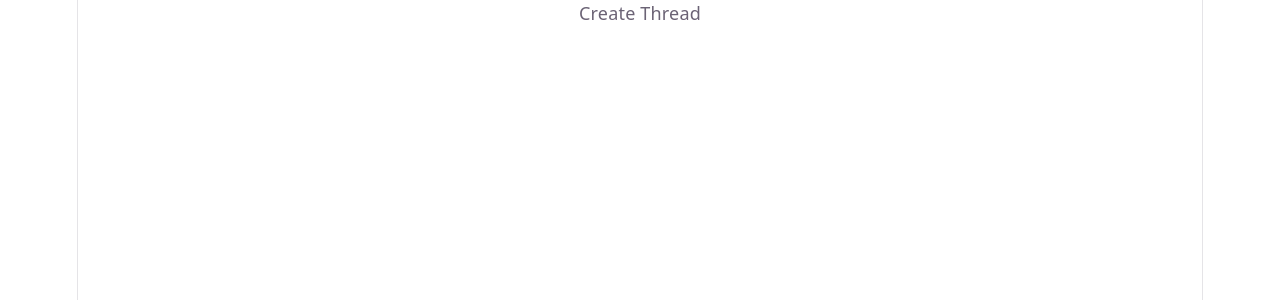
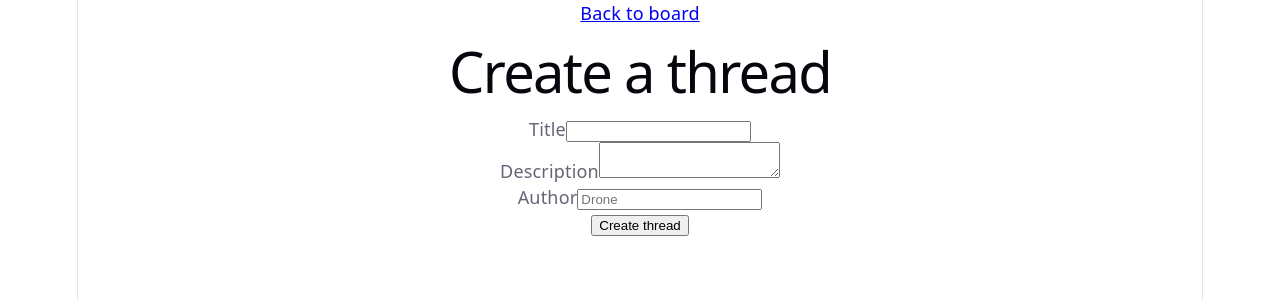
Before and after one commit to BeesWithMotion/thehive, a React (Vite) app in the folder frontend/: page /boards/1/new in a window 1280 px wide. Shown: the top 300 px of the page. Built offline with nearby package versions, Linux system fonts and the light colour scheme.

Commit message:
Can create threads from frontend (can't view them)

```diff
--- a/frontend/src/App.tsx
+++ b/frontend/src/App.tsx
@@ -10,8 +10,8 @@ function App() {
         <Routes>
           <Route path="/" element={<BoardListPage />} />
           <Route path="/boards/:boardAbbreviation" element={<BoardPage />} />
-          <Route path="/threads/:threadId" element={<ThreadPage />} />
           <Route path="/boards/:boardAbbreviation/new" element={<CreateThreadPage />} />
+          <Route path="/boards/:boardAbbreviation/threads/:threadId" element={<ThreadPage />} />
         </Routes>
       </BrowserRouter>
   );
--- a/frontend/src/api/client.ts
+++ b/frontend/src/api/client.ts
@@ -7,7 +7,6 @@ export async function apiGet<T>(path: string): Promise<T> {
 
     return response.json() as Promise<T>;
 }
-
 
 export async function apiPost<TResponse, TBody>(path: string, body: TBody): Promise<TResponse> {
     const response = await fetch(path, {
--- /dev/null
+++ b/frontend/src/api/threads.ts
@@ -0,0 +1,12 @@
+import { apiPost } from "./client";
+import type { CreateThreadRequest, Thread } from "../types/thread";
+
+export function createThread(
+    boardAbbreviation: string,
+    request: CreateThreadRequest
+) {
+    return apiPost<Thread, CreateThreadRequest>(
+        `/api/boards/${boardAbbreviation}/threads`,
+        request,
+    );
+}
--- a/frontend/src/pages/BoardPage.tsx
+++ b/frontend/src/pages/BoardPage.tsx
@@ -57,7 +57,7 @@ export function BoardPage() {
             </header>
 
             <section>
-                <h2>Threads</h2>
+                <h2>Active Threads</h2>
 
                 <Link to={`/boards/${board.boardAbbreviation}/new`}>
                     Create a thread
--- a/frontend/src/pages/CreateThreadPage.tsx
+++ b/frontend/src/pages/CreateThreadPage.tsx
@@ -1,3 +1,99 @@
+import { useState } from "react";
+import type { FormEvent } from "react";
+import { Link, useNavigate, useParams } from "react-router-dom";
+import { createThread } from "../api/threads";
+
 export function CreateThreadPage() {
-    return <main>Create Thread</main>;
+    const { boardAbbreviation } = useParams<{ boardAbbreviation: string }>();
+    const navigate = useNavigate();
+
+    const [threadTitle, setThreadTitle] = useState("");
+    const [threadDescription, setThreadDescription] = useState("");
+    const [threadAuthor, setThreadAuthor] = useState("");
+
+    const [isSubmitting, setIsSubmitting] = useState(false);
+    const [errorMessage, setErrorMessage] = useState<string | null>(null);
+
+    async function handleSubmit(event: FormEvent<HTMLFormElement>) {
+        event.preventDefault();
+
+        if (!boardAbbreviation) {
+            setErrorMessage("No board abbreviation provided");
+            return;
+        }
+
+        setIsSubmitting(true);
+        setErrorMessage(null);
+
+        try {
+            const createdThread = await createThread(boardAbbreviation, {
+                threadTitle,
+                threadDescription,
+                threadAuthor
+            });
+
+            navigate(`/boards/${createdThread.boardAbbreviation}/threads/${createdThread.threadId}`);
+        } catch (error) {
+            const message = error instanceof Error ? error.message : "Error while creating thread";
+            setErrorMessage(message);
+        } finally {
+            setIsSubmitting(false);
+        }
+    }
+
+    return (
+        <main>
+            <nav>
+                <Link to={boardAbbreviation ? `/boards/${boardAbbreviation}` : "/"}>
+                    Back to board
+                </Link>
+            </nav>
+
+            <h1>Create a thread</h1>
+
+            {errorMessage && <p>{errorMessage}</p>}
+
+            <form onSubmit={handleSubmit}>
+                <div>
+                    <label htmlFor="threadTitle">Title</label>
+                    <input
+                        id="threadTitle"
+                        name="threadTitle"
+                        type="text"
+                        value={threadTitle}
+                        onChange={(event) => setThreadTitle(event.target.value)}
+                        required
+                        maxLength={255}
+                    />
+                </div>
+
+                <div>
+                    <label htmlFor="threadDescription">Description</label>
+                    <textarea
+                        id="threadDescription"
+                        name="threadDescription"
+                        value={threadDescription}
+                        onChange={(event) => setThreadDescription(event.target.value)}
+                    />
+                </div>
+
+                <div>
+                    <label htmlFor="threadAuthor">Author</label>
+                    <input
+                        id="threadAuthor"
+                        name="threadAuthor"
+                        type="text"
+                        value={threadAuthor}
+                        onChange={(event) => setThreadAuthor(event.target.value)}
+                        maxLength={80}
+                        placeholder="Drone"
+                    />
+                </div>
+
+                <button type="submit" disabled={isSubmitting}>
+                    {isSubmitting ? "Creating..." : "Create thread"}
+                </button>
+            </form>
+        </main>
+    )
 }
--- a/frontend/src/types/thread.ts
+++ b/frontend/src/types/thread.ts
@@ -6,3 +6,9 @@ export type Thread = {
     threadAuthor: string,
     threadDate: string
 };
+
+export type CreateThreadRequest = {
+    threadTitle: string,
+    threadDescription: string,
+    threadAuthor: string
+};
```
Also changed, not shown: 1 other file (tests, documents, lock files or other folders).
